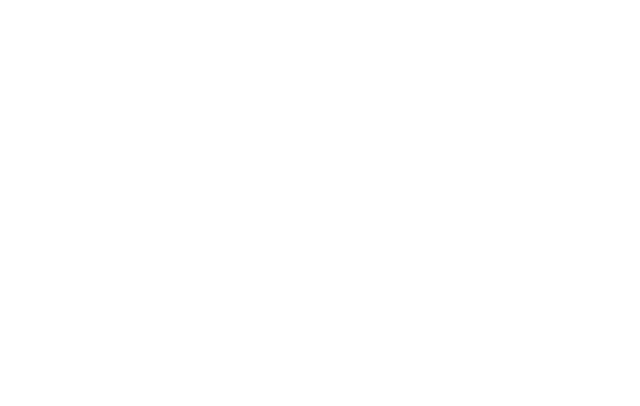
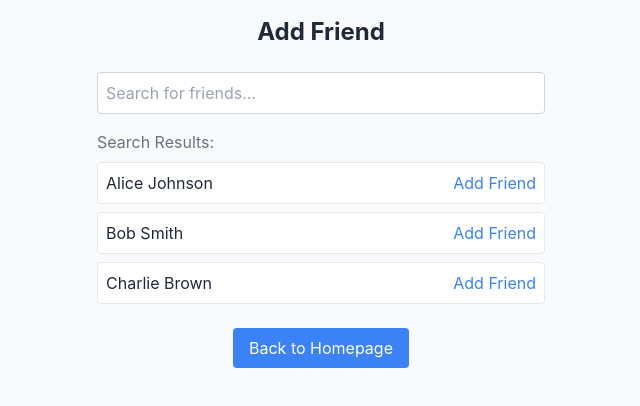
Before and after one commit to kxrai/digt2107-mass-splitter, a React (Create React App) app: page /add-friend in a window 1280 px wide. Before the commit this address had no page. Shown: the top 406 px of the page, without its empty margins (319-959 px from the left). Built offline with nearby package versions, Linux system fonts and the light colour scheme.

Commit message:
fixes routing for adding friend and creating group

```diff
--- a/src/App.js
+++ b/src/App.js
@@ -7,6 +7,8 @@
 import SplitResult from './components/SplitResult';
 import HomePage from './pages/HomePage.js';
 import SplitHistory from './pages/SplitHistory.js';
+import AddFriend from './pages/AddFriend.js';
+import CreateGroup from './pages/CreateGroup.js';
 
 function HomeButton() {
   const navigate = useNavigate();
@@ -55,6 +57,8 @@
         <Route path="/" element={<MainApp />} />
         <Route path="/home" element={<HomePage />} />
         <Route path="/split-history" element={<SplitHistory />} />
+        <Route path="/add-friend" element={<AddFriend />} />
+        <Route path="/create-group" element={<CreateGroup />} />
       </Routes>
     </Router>
   );
--- a/src/pages/AddFriend.js
+++ b/src/pages/AddFriend.js
@@ -1,9 +1,21 @@
 // src/pages/AddFriend.js
-import React from 'react';
+import React, { useState } from 'react';
 import { useNavigate } from 'react-router-dom';
 
 function AddFriend() {
+  const [searchQuery, setSearchQuery] = useState('');
+  const [searchResults, setSearchResults] = useState([
+    { id: 1, name: 'Alice Johnson' },
+    { id: 2, name: 'Bob Smith' },
+    { id: 3, name: 'Charlie Brown' },
+  ]); // Placeholder results
+  const [addedFriends, setAddedFriends] = useState([]);
   const navigate = useNavigate();
+
+  const handleAddFriend = (friend) => {
+    setAddedFriends([...addedFriends, friend.id]);
+    alert(`${friend.name} added as a friend!`);
+  };
 
   return (
     <div className="min-h-screen bg-gray-50 flex flex-col items-center p-4">
@@ -12,17 +24,34 @@
       {/* Search Bar */}
       <input
         type="text"
+        value={searchQuery}
+        onChange={(e) => setSearchQuery(e.target.value)}
         placeholder="Search for friends..."
         className="w-full max-w-md p-2 border border-gray-300 rounded mb-4"
       />
 
       {/* Placeholder Results */}
       <div className="w-full max-w-md">
-        <p className="text-gray-500 mb-2">Search Results (mockup):</p>
+        <p className="text-gray-500 mb-2">Search Results:</p>
         <ul className="space-y-2">
-          <li className="p-2 bg-white border rounded">Friend 1</li>
-          <li className="p-2 bg-white border rounded">Friend 2</li>
-          <li className="p-2 bg-white border rounded">Friend 3</li>
+          {searchResults.map((friend) => (
+            <li
+              key={friend.id}
+              className="p-2 bg-white border rounded flex justify-between items-center"
+            >
+              <span>{friend.name}</span>
+              {addedFriends.includes(friend.id) ? (
+                <span className="text-green-500">Added</span>
+              ) : (
+                <button
+                  onClick={() => handleAddFriend(friend)}
+                  className="text-blue-500 hover:text-blue-700"
+                >
+                  Add Friend
+                </button>
+              )}
+            </li>
+          ))}
         </ul>
       </div>
 
```
